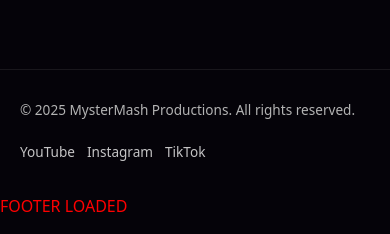
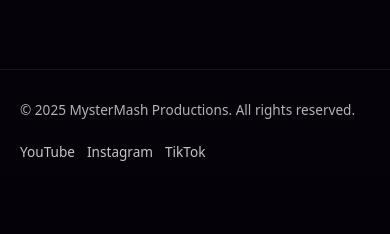
Before and after one commit to WILLTJURREIT/Mystermash-Productions, a PHP site: page / in a window 390 px wide. Shown: the part 689-923 px from the top of the page. After the commit the page ends 850 px from the top, so only its background shows below. Run offline with PHP 8.4, Linux system fonts and the light colour scheme; some web fonts are replaced.

Commit message:
Improve responsive navigation and mobile layout
remove debugger red text in footer.

```diff
--- a/includes/footer.php
+++ b/includes/footer.php
@@ -10,7 +10,6 @@
         </div>
     </div>
 </footer>
-<p style="color:red">FOOTER LOADED</p>
 <script src="/Mystermash-Productions/public/js/nav.js"></script>
 </body>
 
```
